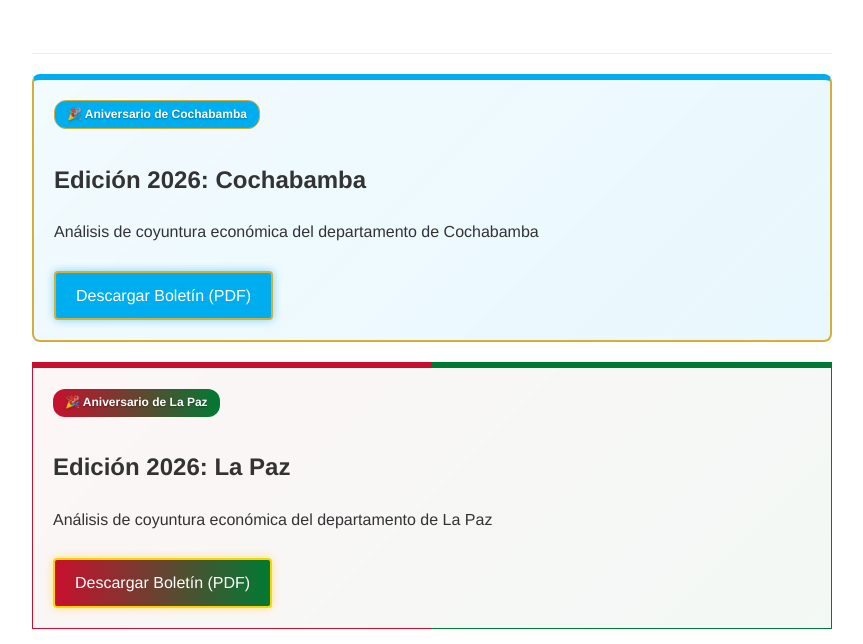
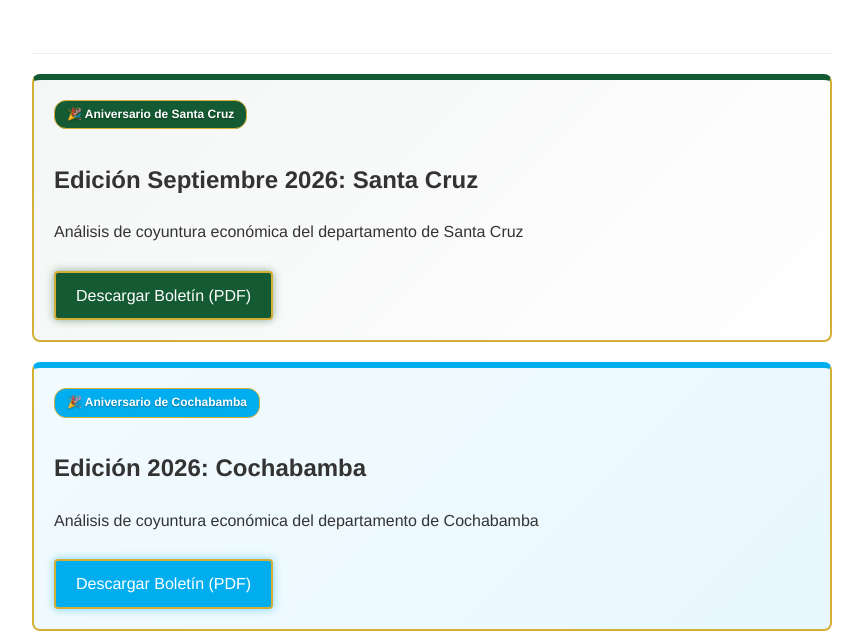
Before and after one commit to investigacionyredaccionsocience/Boletines_Economicos_Socience, a plain HTML site: page index.html in a window 1280 px wide. Shown: the part 156-800 px from the top of the page, without its empty margins (208-1071 px from the left). Drawn offline with Linux system fonts and the light colour scheme.

Commit message:
Update index.html
boletín de Santa Cruz

```diff
--- a/index.html
+++ b/index.html
@@ -75,6 +75,37 @@
             background: #0090c4;
             box-shadow: 0 0 14px rgba(212,175,55,0.6);
         }
+        .card-santacruz {
+            border: 2px solid #D4AF37;
+            border-radius: 8px;
+            padding: 20px;
+            margin: 20px 0;
+            transition: box-shadow 0.3s;
+            border-top: 6px solid #145A32;
+            background: linear-gradient(135deg, rgba(20,90,50,0.05), #ffffff);
+        }
+        .card-santacruz:hover { box-shadow: 0 5px 15px rgba(0,0,0,0.15); }
+        .badge-aniversario-santacruz {
+            display: inline-block;
+            background: #145A32;
+            color: #fff;
+            border: 1px solid #D4AF37;
+            font-size: 0.75em;
+            font-weight: bold;
+            padding: 4px 12px;
+            border-radius: 12px;
+            margin-bottom: 12px;
+            text-shadow: 0 1px 2px rgba(0,0,0,0.35);
+        }
+        .card-santacruz .btn {
+            background: #145A32;
+            border: 2px solid #D4AF37;
+            box-shadow: 0 0 8px rgba(20,90,50,0.5);
+        }
+        .card-santacruz .btn:hover {
+            background: #0d4023;
+            box-shadow: 0 0 14px rgba(212,175,55,0.6);
+        }
         footer { text-align: center; font-size: 0.8em; color: #888; margin-top: 50px; }
     </style>
 </head>
@@ -83,6 +114,12 @@
     <h1>Boletín Económico Virtual</h1>
     <p class="subtitle">Sociedad Científica de Estudiantes de Economía - UMSA</p>
 </header>
+<div class="card-santacruz">
+    <span class="badge-aniversario-santacruz">🎉 Aniversario de Santa Cruz</span>
+    <h2>Edición Septiembre 2026: Santa Cruz</h2>
+    <p>Análisis de coyuntura económica del departamento de Santa Cruz</p>
+    <a href="2026/Boletin_departamental_Santa_Cruz.pdf" class="btn" target="_blank">Descargar Boletín (PDF)</a>
+</div>
 <div class="card-cochabamba">
     <span class="badge-aniversario-cochabamba">🎉 Aniversario de Cochabamba</span>
     <h2>Edición 2026: Cochabamba</h2>
```
